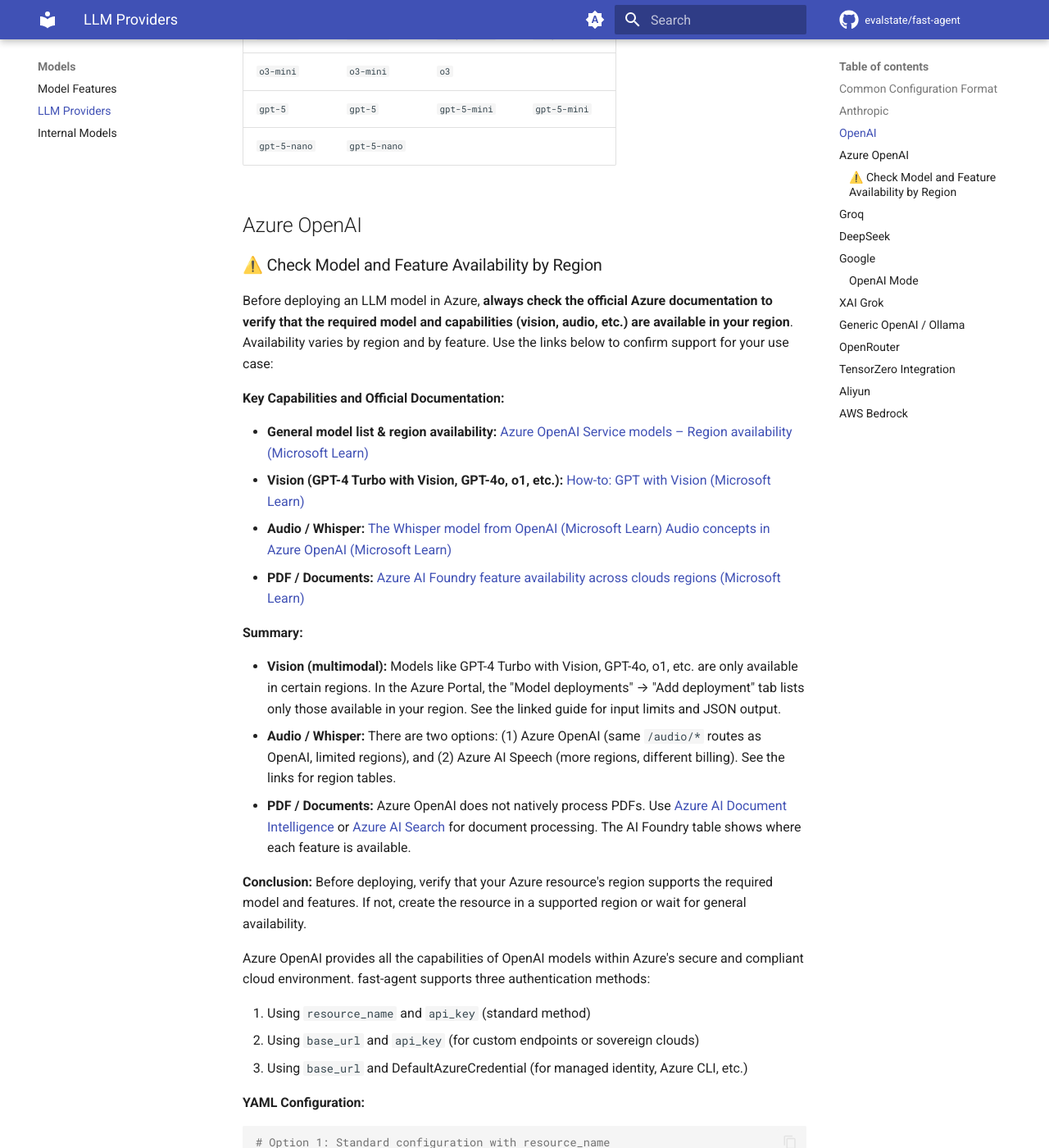
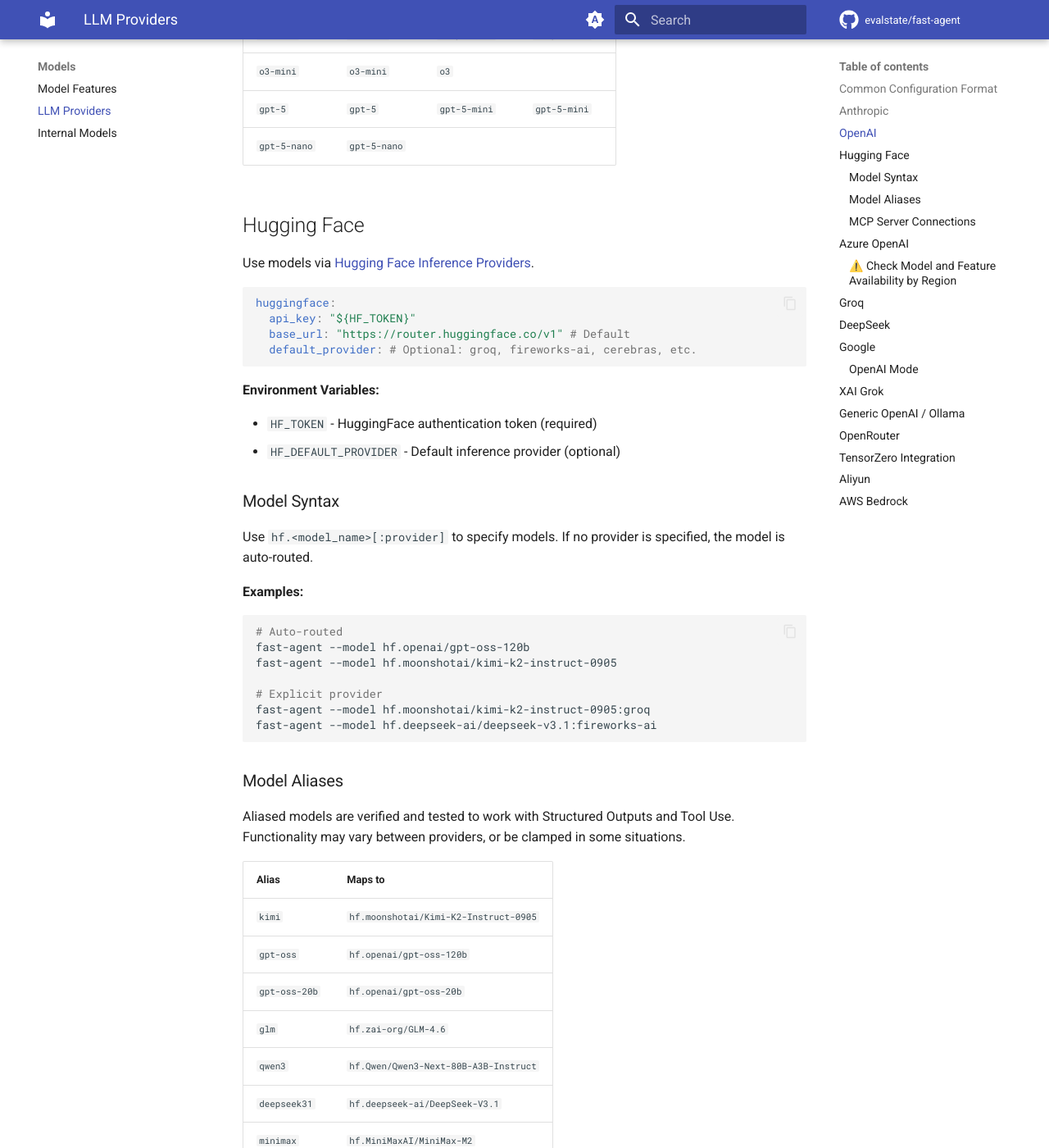
Before and after one commit to evalstate/fast-agent-docs, an MkDocs documentation site: the page built from docs/models/llm_providers.md, in a window 1280 px wide and 1400 px high, scrolled down 2393 px. Shown: the whole window at 82% size. Built offline with MkDocs 1.6.1 and Material for MkDocs 9.7.7, drawn with Linux system fonts in a browser that asks for light colours; comment, search, counter and statistics services are not loaded; some of the changed text lies outside the part shown.

Commit message:
HF support!

````diff
--- a/docs/models/llm_providers.md
+++ b/docs/models/llm_providers.md
@@ -81,6 +81,88 @@
 | `o3-mini`     | `o3-mini`     | `o3`          |               |
 | `gpt-5`     |  `gpt-5`     | `gpt-5-mini`          | `gpt-5-mini`              |
 | `gpt-5-nano` | `gpt-5-nano` |   |   |
+
+
+
+## Hugging Face
+
+Use models via [Hugging Face Inference Providers](https://huggingface.co/docs/inference-providers/en/index).
+
+```yaml
+huggingface:
+  api_key: "${HF_TOKEN}"
+  base_url: "https://router.huggingface.co/v1" # Default
+  default_provider: # Optional: groq, fireworks-ai, cerebras, etc.
+```
+
+**Environment Variables:**
+
+- `HF_TOKEN` - HuggingFace authentication token (required)
+- `HF_DEFAULT_PROVIDER` - Default inference provider (optional)
+
+### Model Syntax
+
+Use `hf.<model_name>[:provider]` to specify models. If no provider is specified, the model is auto-routed.
+
+**Examples:**
+
+```bash
+# Auto-routed
+fast-agent --model hf.openai/gpt-oss-120b
+fast-agent --model hf.moonshotai/kimi-k2-instruct-0905
+
+# Explicit provider
+fast-agent --model hf.moonshotai/kimi-k2-instruct-0905:groq
+fast-agent --model hf.deepseek-ai/deepseek-v3.1:fireworks-ai
+```
+
+### Model Aliases
+
+Aliased models are verified and tested to work with Structured Outputs and Tool Use. Functionality may vary between providers, or be clamped in some situations.
+
+| Alias         | Maps to                               |
+| ------------- | ------------------------------------- |
+| `kimi`        | `hf.moonshotai/Kimi-K2-Instruct-0905` |
+| `gpt-oss`     | `hf.openai/gpt-oss-120b`              |
+| `gpt-oss-20b` | `hf.openai/gpt-oss-20b`               |
+| `glm`         | `hf.zai-org/GLM-4.6`                  |
+| `qwen3`       | `hf.Qwen/Qwen3-Next-80B-A3B-Instruct` |
+| `deepseek31`  | `hf.deepseek-ai/DeepSeek-V3.1`        |
+| `minimax`     | `hf.MiniMaxAI/MiniMax-M2`             |
+
+**Using Aliases:**
+
+```bash
+fast-agent --model kimi
+fast-agent --model deepseek31
+fast-agent --model kimi:together # provider can be specified with alias
+```
+
+### MCP Server Connections
+
+`HF_TOKEN` is **automatically** applied when connecting to HuggingFace MCP servers.
+
+**Supported domains:**
+
+- `hf.co` / `huggingface.co` - Uses `Authorization: Bearer {HF_TOKEN}`
+- `*.hf.space` - Uses `X-HF-Authorization: Bearer {HF_TOKEN}`
+
+**Examples:**
+
+```yaml
+# fastagent.config.yaml
+mcp:
+  servers:
+    huggingface:
+      url: "https://huggingface.co/mcp?login"
+      # HF_TOKEN automatically applied!
+```
+
+```bash
+# Command line - HF_TOKEN automatically applied
+fast-agent go --url https://hf.co/mcp
+fast-agent go --url https://my-space.hf.space/mcp
+```
 
 ## Azure OpenAI
 
````
Also changed, not shown: other parts of docs/models/llm_providers.md (+1 -3 lines).
